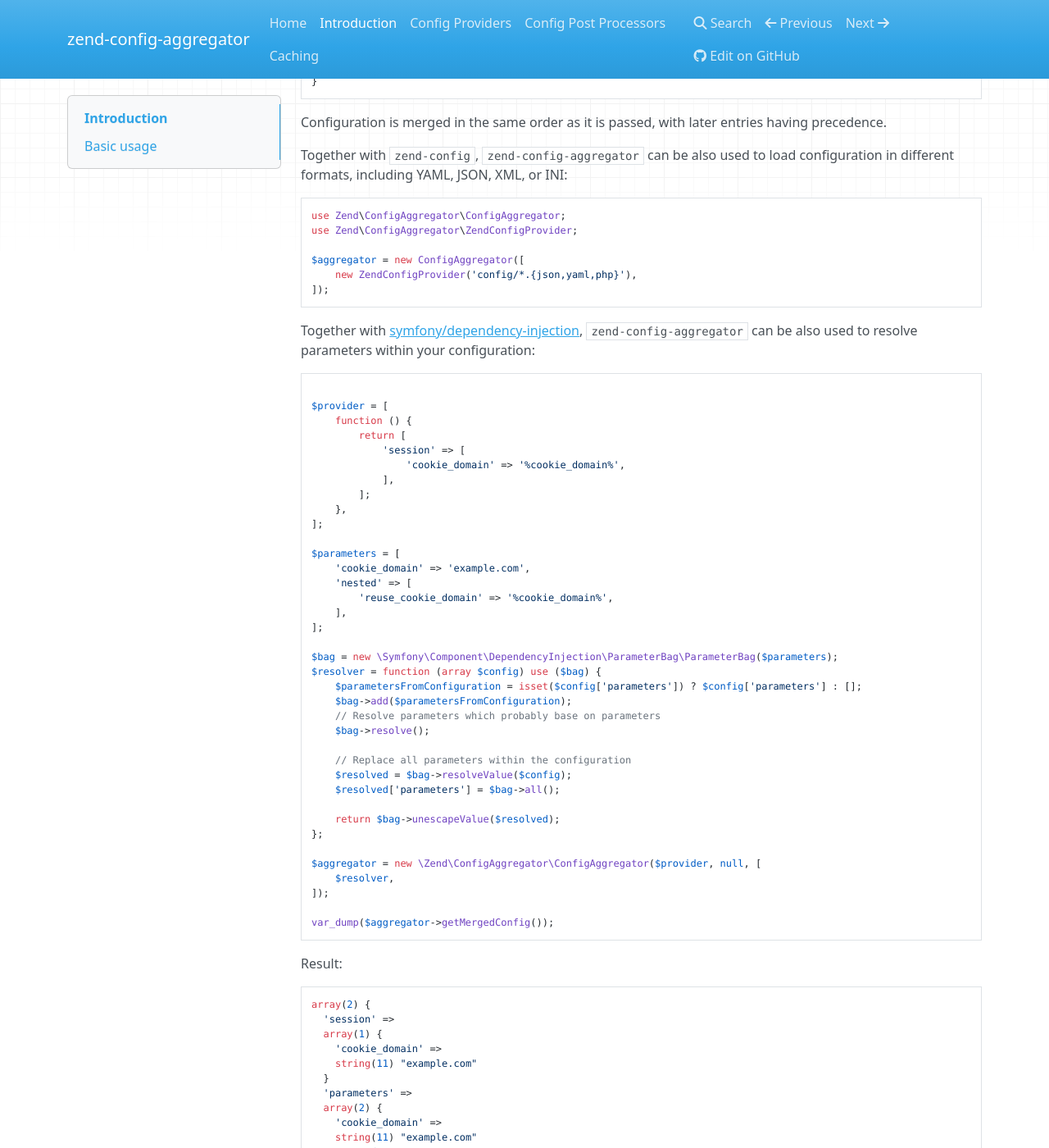
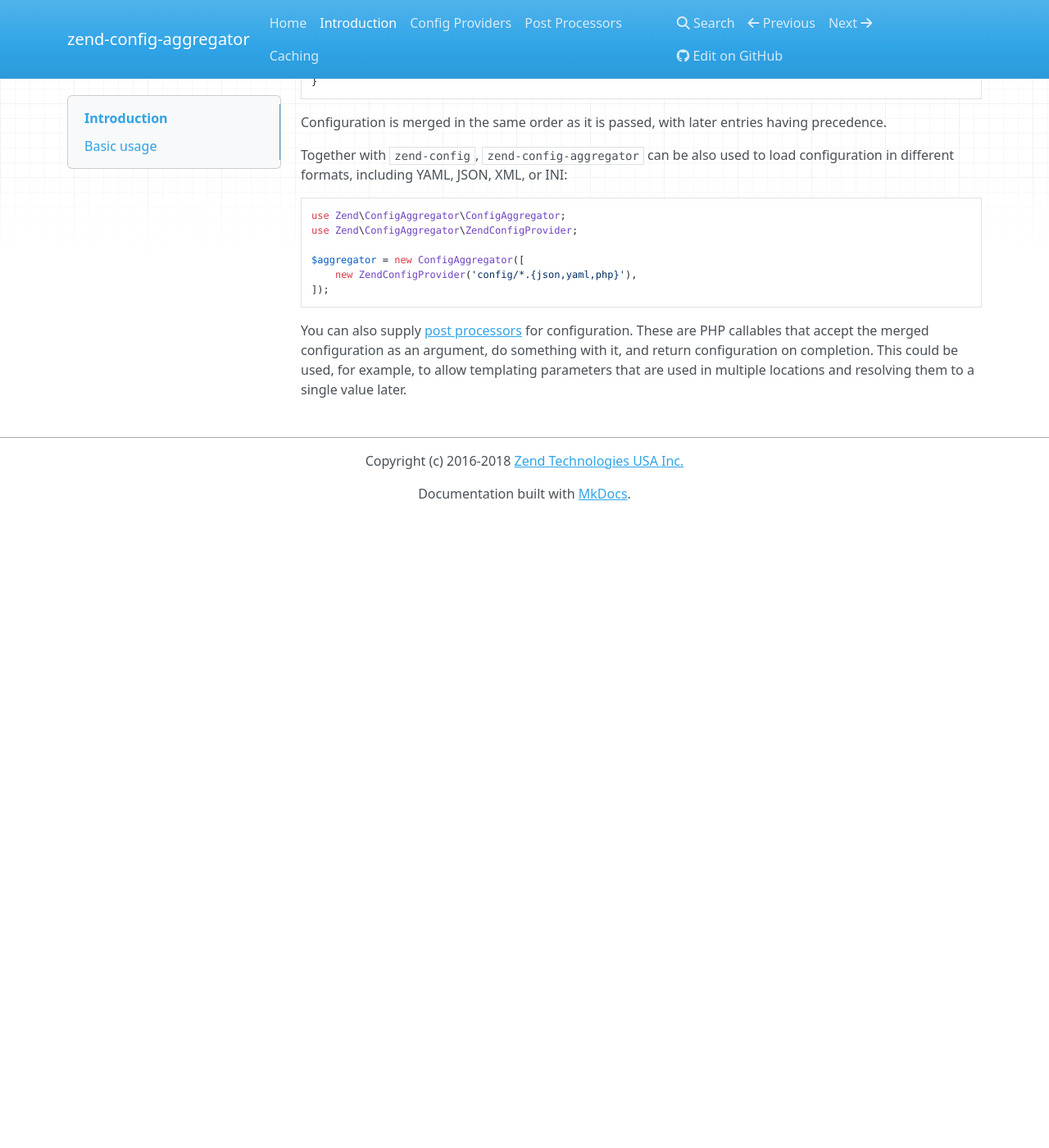
Before and after one commit to zendframework/zend-config-aggregator, an MkDocs documentation site: the page built from docs/book/intro.md, in a window 1280 px wide and 1400 px high, scrolled down 1116 px. Shown: the whole window at 82% size. Built offline with MkDocs 1.6.1, drawn with Linux system fonts in a browser that asks for light colours; nearby versions of some CDN libraries; old or Windows-style settings are respelled for this version of MkDocs; after the commit the page ends 1746 px from its top, so only the background shows below that; some of the changed text lies outside the part shown.

Commit message:
Documentation edits and revisions for #12
This patch provides a number of edits and revisions for the
documentation supplied with #12. These include:

- Removing the `ParameterBag` example from the intro in favor of a brief
  paragraph describing the post processor feature, with a link to its
  docs.
- Indicating in the docs that the `ParameterBag` code sample is an
  _example_, but not a shipped _feature_.
- Moving the output from the first example to immediately following the
  example.
- Adding output for the final `ParameterBag` example.

````diff
--- a/docs/book/intro.md
+++ b/docs/book/intro.md
@@ -74,67 +74,8 @@ $aggregator = new ConfigAggregator([
 ]);
 ```
 
-Together with [symfony/dependency-injection](https://packagist.org/packages/symfony/dependency-injection), `zend-config-aggregator` can be also used to resolve
-parameters within your configuration:
-
-```php
-
-$provider = [
-    function () {
-        return [
-            'session' => [
-                'cookie_domain' => '%cookie_domain%',
-            ],
-        ];
-    },
-];
-
-$parameters = [
-    'cookie_domain' => 'example.com',
-    'nested' => [
-        'reuse_cookie_domain' => '%cookie_domain%',
-    ],
-];
-
-$bag = new \Symfony\Component\DependencyInjection\ParameterBag\ParameterBag($parameters);
-$resolver = function (array $config) use ($bag) {
-    $parametersFromConfiguration = isset($config['parameters']) ? $config['parameters'] : [];
-    $bag->add($parametersFromConfiguration);
-    // Resolve parameters which probably base on parameters
-    $bag->resolve();
-
-    // Replace all parameters within the configuration
-    $resolved = $bag->resolveValue($config);
-    $resolved['parameters'] = $bag->all();
-
-    return $bag->unescapeValue($resolved);
-};
-
-$aggregator = new \Zend\ConfigAggregator\ConfigAggregator($provider, null, [
-    $resolver,
-]);
-
-var_dump($aggregator->getMergedConfig());
-```
-
-Result:
-
-```php
-array(2) {
-  'session' =>
-  array(1) {
-    'cookie_domain' =>
-    string(11) "example.com"
-  }
-  'parameters' =>
-  array(2) {
-    'cookie_domain' =>
-    string(11) "example.com"
-    'nested' =>
-    array(1) {
-      'reuse_cookie_domain' =>
-      string(11) "example.com"
-    }
-  }
-}
-```
+You can also supply [post processors](config-post-processors.md) for
+configuration. These are PHP callables that accept the merged configuration as
+an argument, do something with it, and return configuration on completion. This
+could be used, for example, to allow templating parameters that are used in
+multiple locations and resolving them to a single value later.
--- a/mkdocs.yml
+++ b/mkdocs.yml
@@ -5,8 +5,8 @@ pages:
     - index.md
     - Introduction: intro.md
     - 'Config Providers': config-providers.md
-    - 'Config Post Processors': config-post-processors.md
+    - 'Post Processors': config-post-processors.md
     - Caching: caching.md
 site_description: 'Lightweight library for collecting and merging configuration from different sources.'
 repo_url: 'https://github.com/zendframework/zend-config-aggregator'
-copyright: 'Copyright (c) 2016-2017 <a href="http://www.zend.com/">Zend Technologies USA Inc.</a>'
+copyright: 'Copyright (c) 2016-2018 <a href="http://www.zend.com/">Zend Technologies USA Inc.</a>'
````
Also changed, not shown: doc/book/config-post-processors.md (deleted, +0 -90 lines), docs/book/config-post-processors.md (added, +128 -0 lines).
